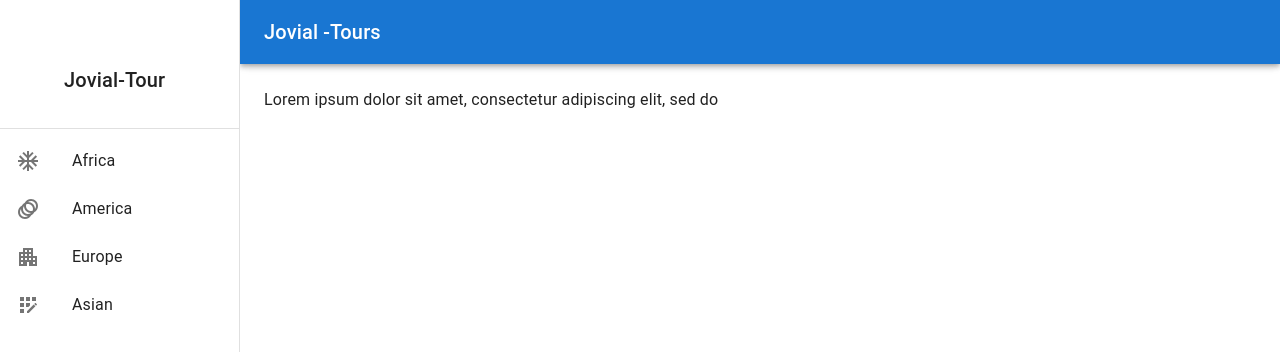
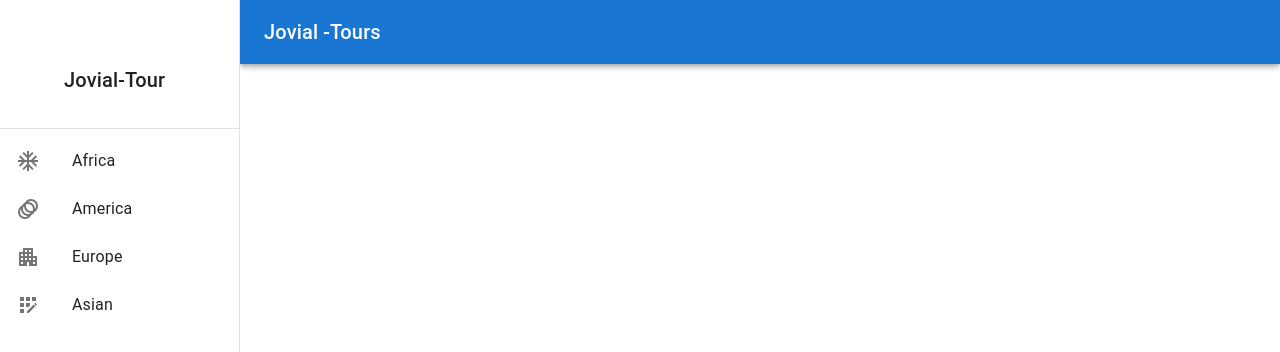
Before and after one commit to Josiahngugi/Jovial-Tours, a React (Create React App) app: page / in a window 1280 px wide. Shown: the top 352 px of the page. Built offline with nearby package versions, Linux system fonts and the light colour scheme.

Commit message:
solve menu error

```diff
--- a/src/components/menu/SideMenu.js
+++ b/src/components/menu/SideMenu.js
@@ -124,9 +124,6 @@ function SideMenu(props) {
         }}
       >
         <Toolbar />
-        <Typography paragraph>
-          Lorem ipsum dolor sit amet, consectetur adipiscing elit, sed do
-        </Typography>
       </Box>
     </Box>
   );
--- a/src/index.js
+++ b/src/index.js
@@ -14,11 +14,12 @@ const root = createRoot(rootElement);
 root.render(
   <BrowserRouter>
     <Routes>
-      <Route path="/" element={<App />} />
-      <Route path="africa" element={<Africa />} />
-      <Route path="america" element={<America />} />
-      <Route path="europe" element={<Europe />} />
-      <Route path="asia" element={<Asia />} />
+      <Route path="/" element={<App />}>
+        <Route path="africa" element={<Africa />} />
+        <Route path="america" element={<America />} />
+        <Route path="asia" element={<Asia />} />
+        <Route path="europe" element={<Europe />} />
+      </Route>
     </Routes>
   </BrowserRouter>
 );
```
